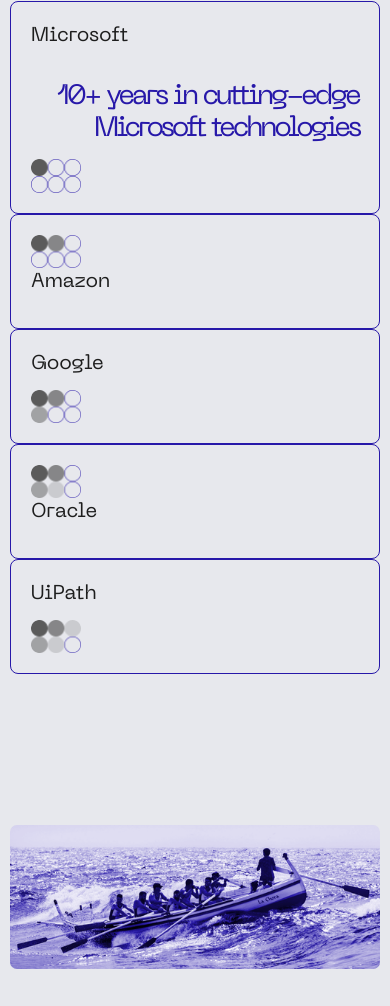
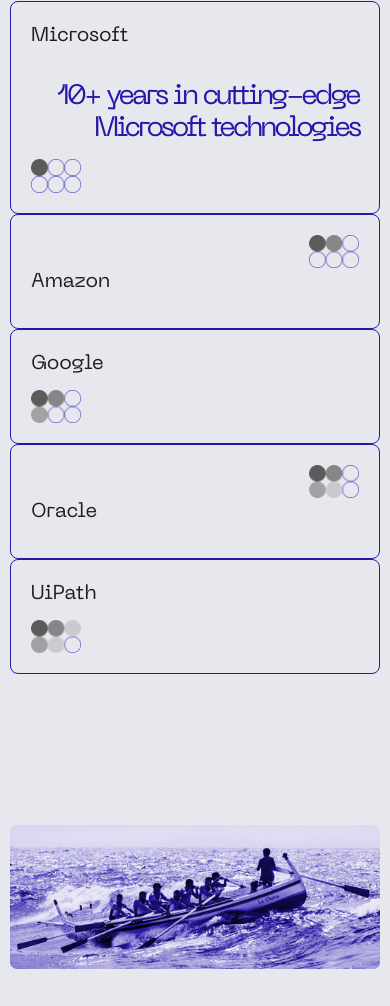
Before and after one commit to alsetsoft/website, a plain HTML site: page index.html in a window 390 px wide. Shown: the part 4790-5796 px from the top of the page. Drawn offline with nearby package versions, Linux system fonts and the light colour scheme.

Commit message:
fixed small bugs

```diff
--- a/css/alsetsoft.webflow.css
+++ b/css/alsetsoft.webflow.css
@@ -1941,6 +1941,9 @@
 
   .btn-icon {
     width: 50px;
+    &.right {
+      float: right;
+    }
   }
 
   .my-btn {
@@ -1948,3 +1951,7 @@
   }
 
 }
+
+.btn-icon {
+  width: 50px;
+}
--- a/index.html
+++ b/index.html
@@ -4,7 +4,7 @@
 
 <head>
   <meta charset="utf-8">
-  <title>AlsetSoft</title>
+  <title>Alsetsoft</title>
   <meta content="width=device-width, initial-scale=1" name="viewport">
   <meta content="Webflow" name="generator">
   <link href="css/normalize.css" rel="stylesheet" type="text/css">
@@ -509,7 +509,7 @@
       </div>
       <div class="my-box box-up">
         <div class="my-icon-block">
-          <img class="btn-icon" src="./images/2.png" />
+          <img class="btn-icon right" src="./images/2.png" />
         </div>
         <h2 class="my-box-text">AWS Certified Solutions Architect Engineers on the board</h2>
         <p class="my-box-name">Amazon</p>
@@ -524,7 +524,7 @@
       </div>
       <div class="my-box box-up">
         <div class="my-icon-block">
-          <img class="btn-icon" src="./images/4.png" />
+          <img class="btn-icon right" src="./images/4.png" />
         </div>
         <h2 class="my-box-text">
           Cross-Platform solutions and advanced data management
@@ -534,7 +534,7 @@
       <div class="my-box box-down">
         <p class="my-box-name">UiPath</p>
         <h2 class="my-box-text">
-          Experts in Robotics and Process Automation with 5 valued certificates
+          Experts in Process Automation with 5 valued certificates
         </h2>
         <div class="my-icon-block">
           <img class="btn-icon" src="./images/5.png" />
```
Also changed, not shown: images/case5.png. Lines whose indentation alone changed are shown as unchanged.
